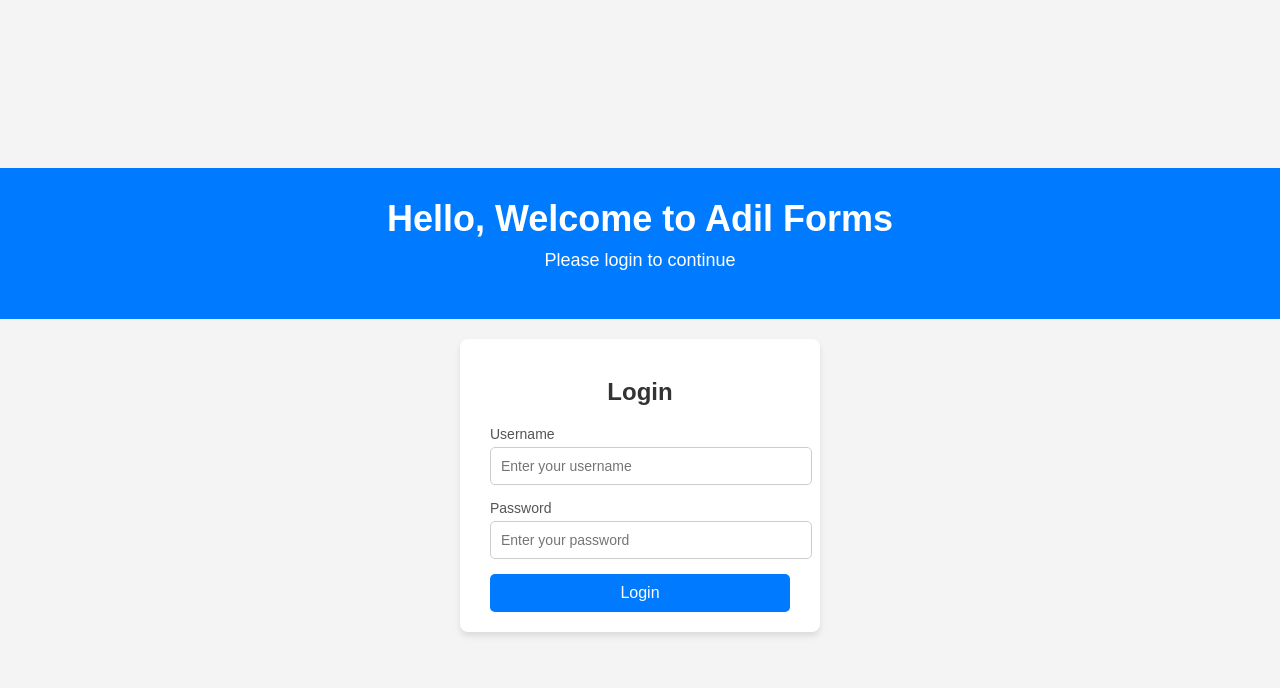
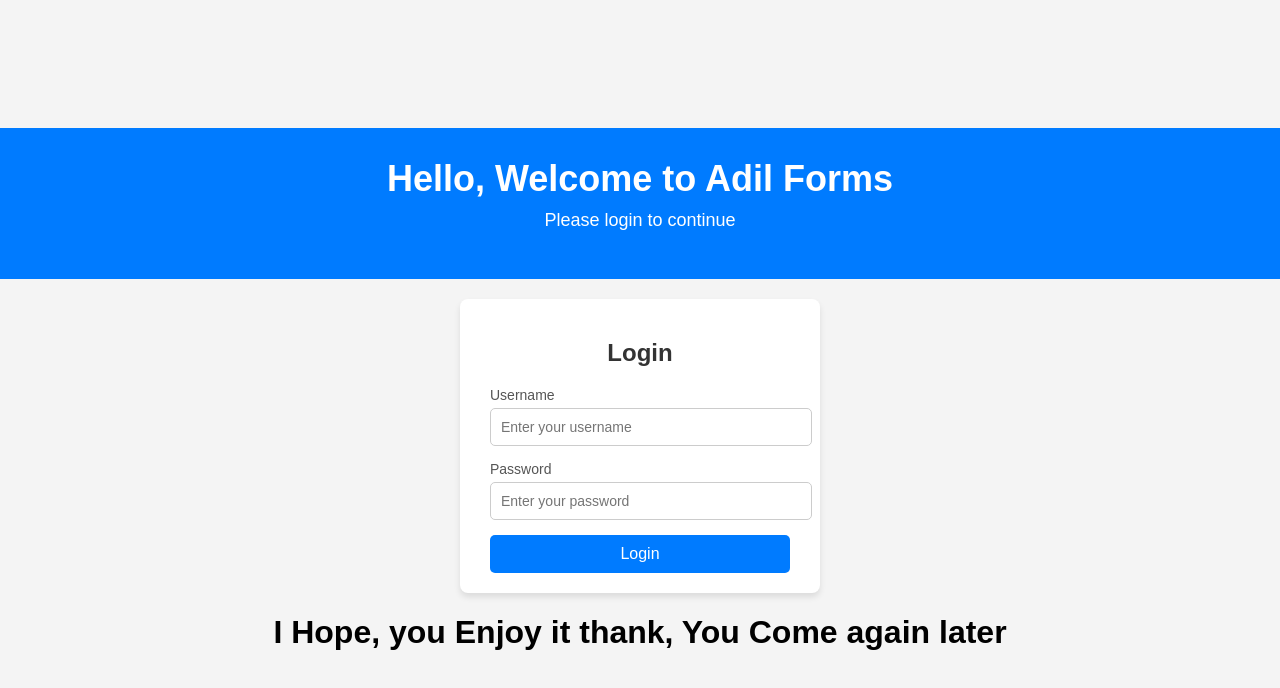
Before and after one commit to FanoyG/Login_web, a plain HTML site: page index.html in a window 1280 px wide. Drawn offline with Linux system fonts and the light colour scheme.

Commit message:
Add a simple message at bottom of login page

```diff
--- a/index.html
+++ b/index.html
@@ -25,5 +25,6 @@
       <button type="submit">Login</button>
     </form>
   </div>
+  <h1>I Hope, you Enjoy it thank, You Come again later</h1>
 </body>
 </html>
```
